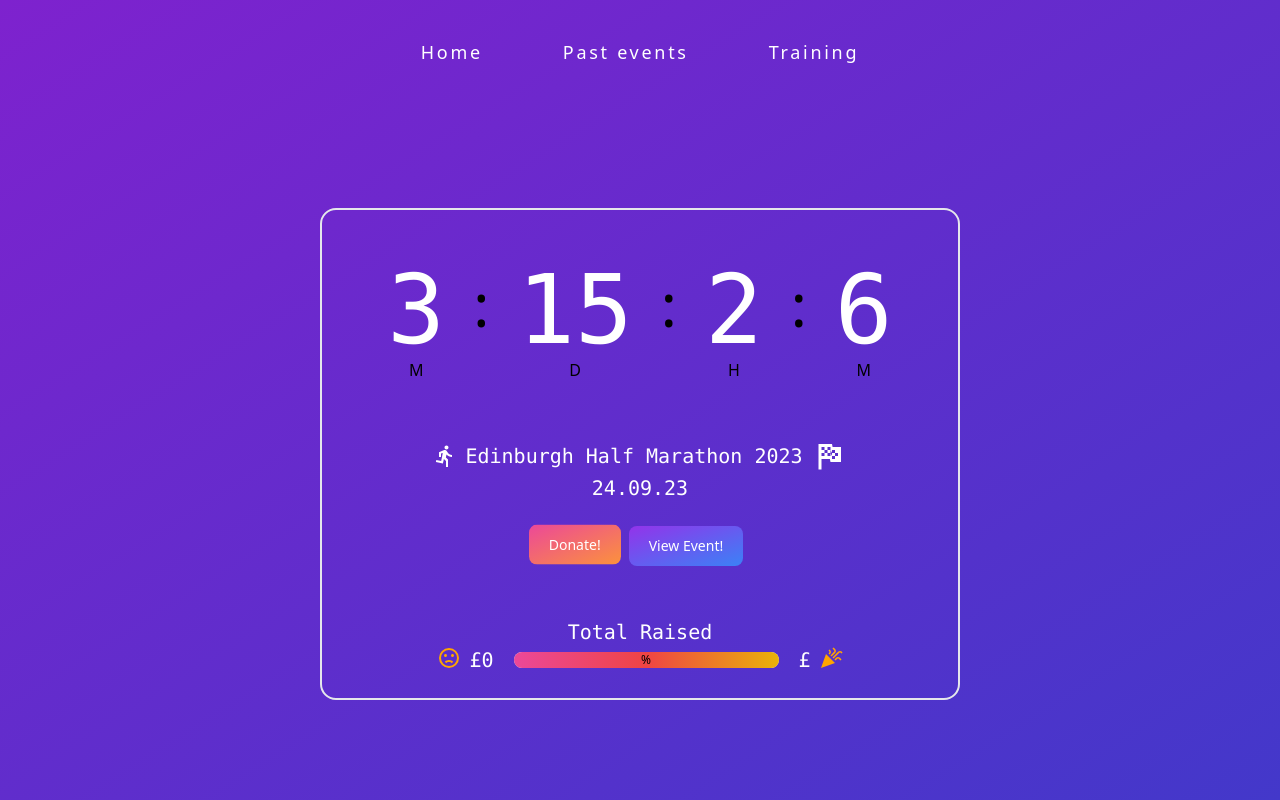
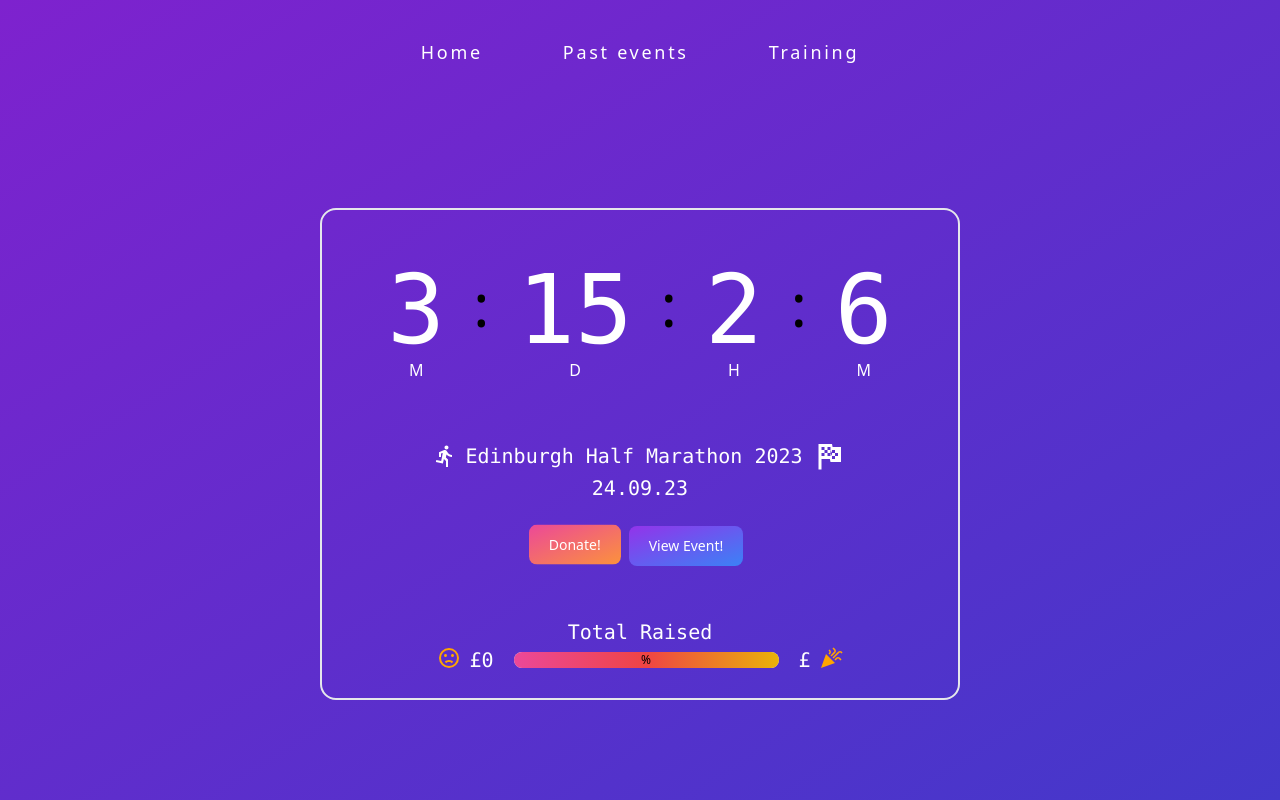
Before and after one commit to callumbuttery/marathon-tracker, a React (Vite) app: page / in a window 1280 px wide. Built offline with nearby package versions, Linux system fonts and the light colour scheme; no server answers.

Commit message:
Fix: change text colour of M D H M

```diff
--- a/src/components/CountDown.tsx
+++ b/src/components/CountDown.tsx
@@ -23,28 +23,28 @@
                     <span className="countdown font-mono text-8xl text-white">
                         <span>{Months}</span>
                     </span>
-                    M
+                    <span className='text-white'>M</span>
                 </div>
                 <div className='flex justify-center mt-5 text-6xl'>:</div>
                 <div className="flex flex-col p-2 bg-neutral rounded-box">
                     <span className="countdown font-mono text-8xl text-white">
                         <span>{days}</span>
                     </span>
-                    D
+                    <span className='text-white'>D</span>
                 </div>
                 <div className='flex justify-center mt-5 text-6xl'>:</div>
                 <div className="flex flex-col p-2 bg-neutral rounded-box text-neutral-content">
                     <span className="countdown font-mono text-8xl text-white">
                         <span>{hours}</span>
                     </span>
-                    H
+                    <span className='text-white'>H</span>
                 </div>
                 <div className='flex justify-center mt-5 text-6xl'>:</div>
                 <div className="flex flex-col p-2 bg-neutral rounded-box text-neutral-content">
                     <span className="countdown font-mono text-8xl text-white">
                         <span>{minutes}</span>
                     </span>
-                    M
+                    <span className='text-white'>M</span>
                 </div>
             </div>
         </div>
```
